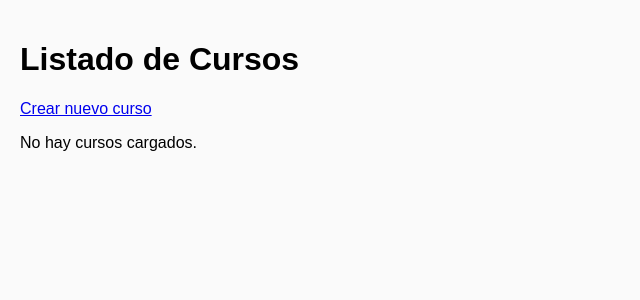
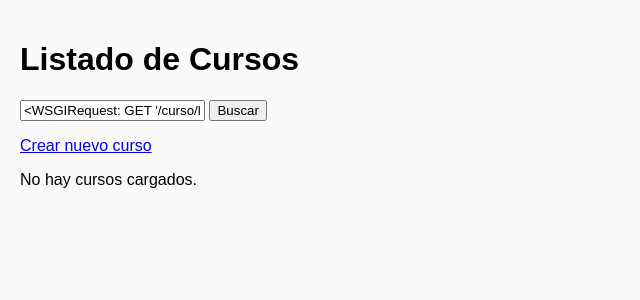
Before and after one commit to Mari4n24/Curso_idiomas_MariangelRoman, a Django app: page /curso/listar/ in a window 1280 px wide. Shown: the part 48-348 px from the top of the page, without its empty margins (0-640 px from the left). Run offline with Django 5.2, Linux system fonts and the light colour scheme; the visitor is signed in with stand-in values (Sample User, id 1); data that the repository does not hold is empty.

Commit message:
agregar la busqueda en listar curso

```diff
--- a/curso/templates/curso/listar_curso.html
+++ b/curso/templates/curso/listar_curso.html
@@ -5,6 +5,12 @@
 {% block content %}
 
 <h1>Listado de Cursos</h1>
+
+<form action="" method="get">
+    <input type="text" name="buscar" placeholder="Buscar curso" value="{{ request|default:"" }}">
+    <button type="submit">Buscar</button>
+</form>
+
 <p><a href="{% url 'crear_curso' %}">Crear nuevo curso</a></p>
 
 {% if cursos %}
```
